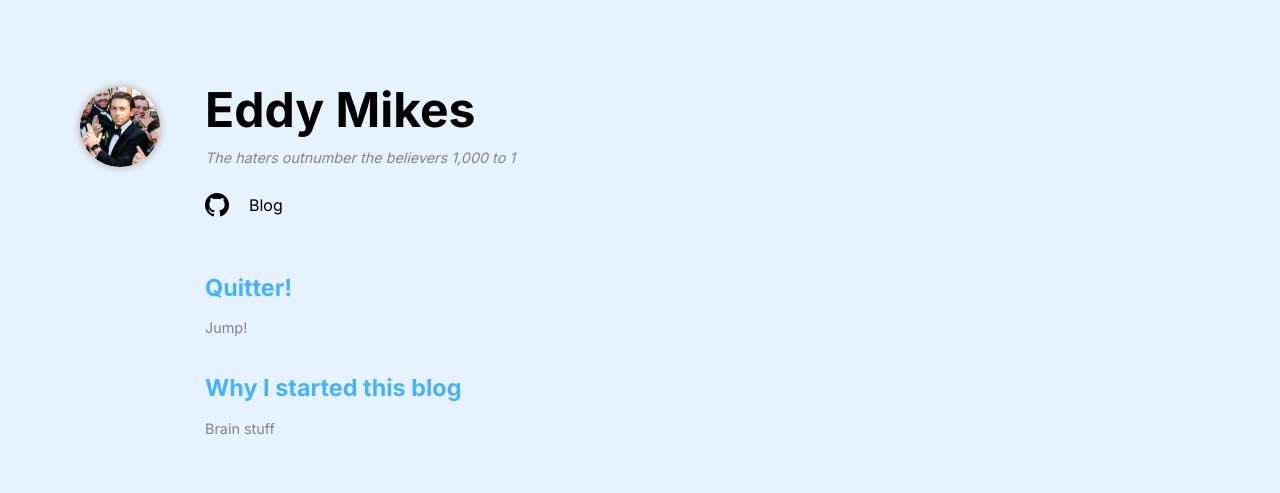
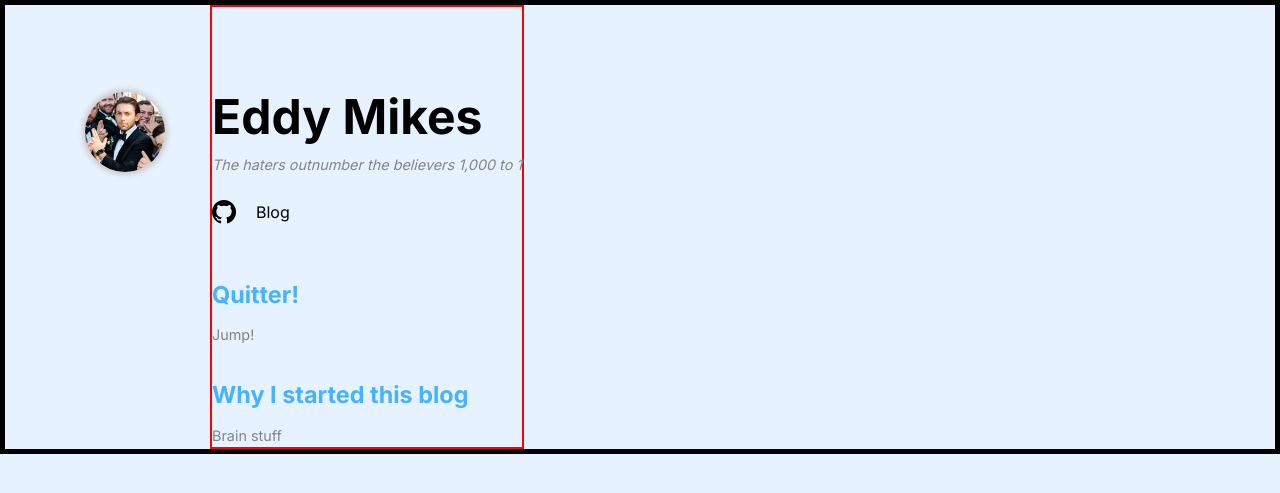
Before and after one commit to emikes919/eddymikes_blog, a Jekyll site: the page built from index.html, in a window 1280 px wide. Shown: the top 493 px of the page. Built offline with Jekyll 4.4.1, drawn with Linux system fonts in a browser that asks for light colours.

Commit message:
mobile responsiveness

```diff
--- a/_layouts/default.html
+++ b/_layouts/default.html
@@ -19,6 +19,9 @@
         </div>
         <div class="main-content-container">
             <div class="header-container">
+                <div class="title-image-mobile">
+                    <a href="https://eddymikes.me"><img src="/assets/images/bondjamesbond.jpeg" alt=""></a>
+                </div>
                 <div class="title-text-container">
                     <div class="main-title"><a href="https://eddymikes.me">Eddy Mikes</a></div>
                     <div class="sub-title"><em>The haters outnumber the believers 1,000 to 1</em></div>
--- a/_sass/main.scss
+++ b/_sass/main.scss
@@ -15,16 +15,13 @@
 body {
     background-color: var(--background-blue);
     margin: 0;
-    display: flex;
-    flex-direction: column;
     gap: 30px;
 }
 
 .container {
-    // border: 5px solid black;
+    border: 5px solid black;
     display: flex;
     gap: 45px;
-    padding-right: 500px;
 }
 
 .side-bar {
@@ -33,7 +30,8 @@
     padding-top: 87px;
 }
 
-.title-image img {
+.title-image img,
+.title-image-mobile img {
     height: 80px;
     width: 80px;
     border-radius: 50px;
@@ -41,13 +39,18 @@
     transition: transform .2s;
 }
 
-.title-image img:hover {
-    transform: rotate(10deg) scale(1.1)
+.title-image img:hover,
+.title-image-mobile img:hover {
+    transform: rotate(10deg) scale(1.1);
+}
+
+.title-image-mobile {
+    display: none;
 }
 
 .main-content-container {
-    // border: 3px solid red;
-    width: 100%;
+    border: 2px solid red;
+    max-width: 800px;
     padding-top: 80px;
     display: flex;
     flex-direction: column;
@@ -176,7 +179,28 @@
     margin: 15px 0px 15px 0px;
 }
 
-
 #thanks-text {
     font-size: .9rem;
 }
+
+@media (max-width: 600px) {
+    .main-title {
+        font-size: 2.5rem;
+    }
+
+    .post-content p, ol, ul {
+        font-size: 1.1rem;
+    }
+
+    .main-content-container {
+        padding: 40px 22px 40px 22px;
+    }
+
+    .side-bar {
+        display: none;
+    }
+
+    .title-image-mobile {
+        display: block;
+    }
+}
```
Also changed, not shown: 5 other files.
